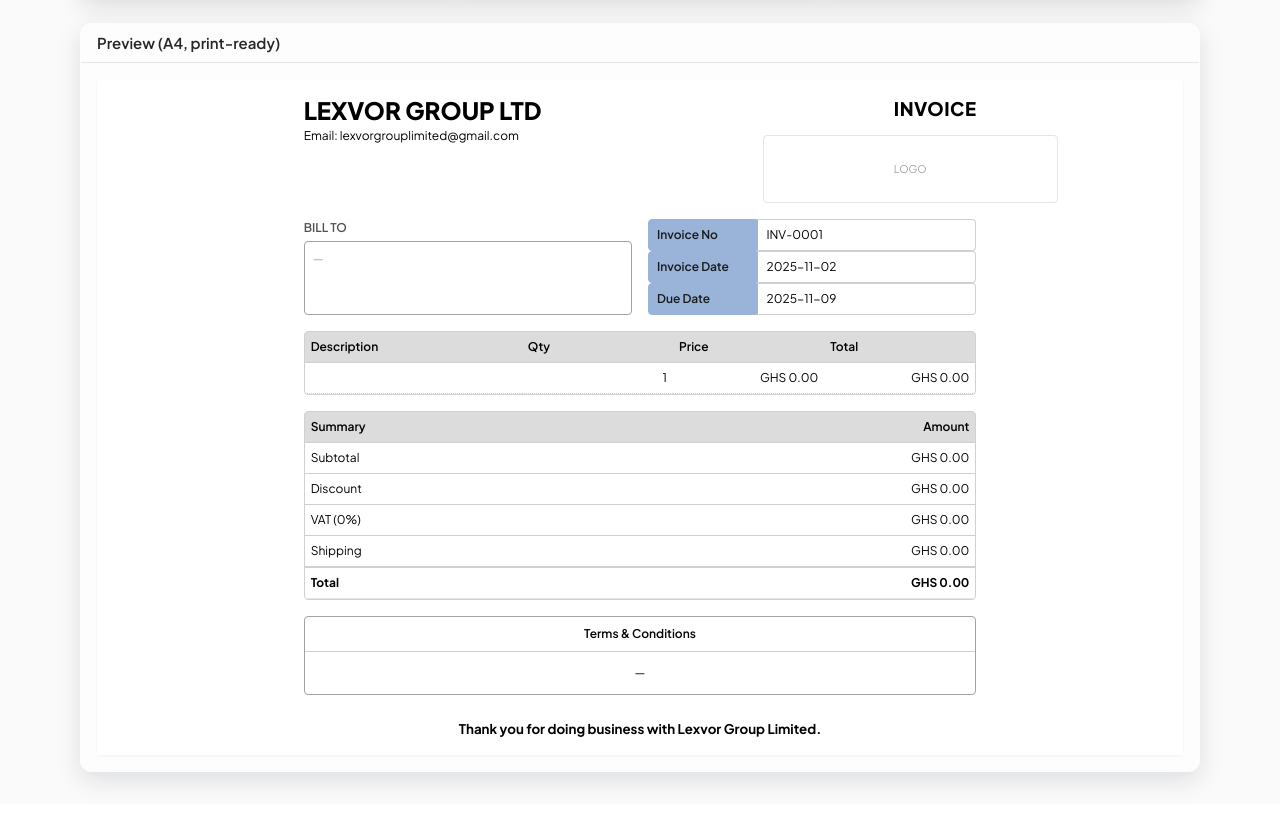
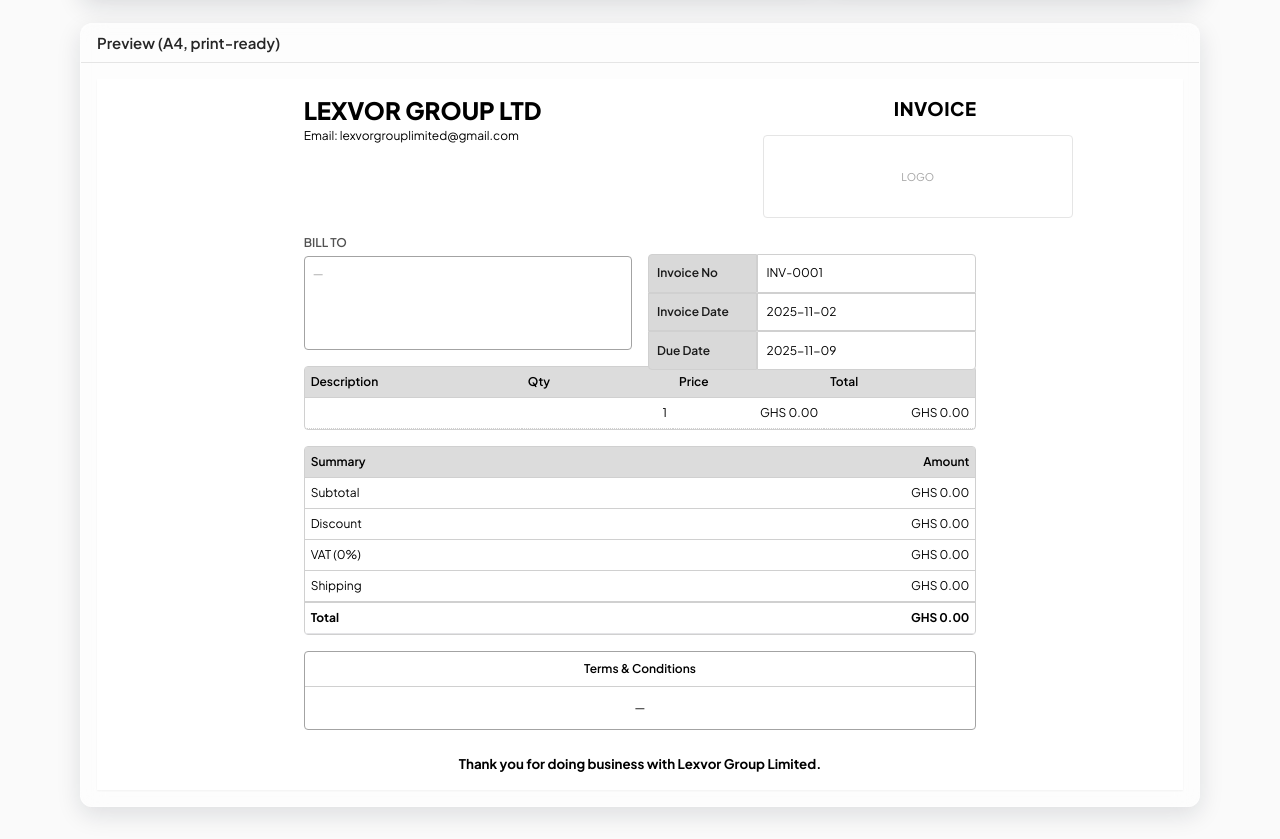
Before and after one commit to dannykalklus-wq/Invoice-App, a Next.js app: page / in a window 1280 px wide. Shown: the part 1640-2479 px from the top of the page. Before the commit the page ends 2444 px from the top, so only its background shows below. Built offline with nearby package versions, Linux system fonts and the light colour scheme.

Commit message:
Update page.tsx

```diff
--- a/app/page.tsx
+++ b/app/page.tsx
@@ -64,9 +64,9 @@ const PrintInvoice = React.forwardRef<HTMLDivElement, { invoice: Invoice }>(
     const vat = subTotal * (num(invoice.taxRate)/100);
     const total = subTotal - num(invoice.discount) + vat + num(invoice.shipping);
 
-    const gray = "#d0d0d0";
-    const headerGray = "#d9d9d9";
-    const metaBlue = "#99b3d9";
+    const gridGray = "#d0d0d0";        // borders / lines
+    const headerGray = "#d9d9d9";      // header cells & meta labels (KEEPING GRAY)
+    const billToLabelHeight = 16;      // px height of the “Bill To” label above its box
 
     return (
       <div ref={ref} className="print-area">
@@ -82,23 +82,22 @@ const PrintInvoice = React.forwardRef<HTMLDivElement, { invoice: Invoice }>(
             </div>
             <div className="col-span-4 text-right">
               <div className="text-[14pt] font-extrabold tracking-wide">INVOICE</div>
-              {/* Bigger logo block */}
-              <div className="mt-3 inline-flex items-center justify-center w-[78mm] h-[18mm] border border-neutral-200 rounded">
+              {/* Bigger logo image, aligned with header block */}
+              <div className="mt-3 inline-flex items-center justify-center">
                 {invoice.logoUrl
-                  ? <img src={invoice.logoUrl} alt="Logo" className="h-[16mm] object-contain" />
-                  : <div className="text-[8pt] text-neutral-400">LOGO</div>
+                  ? <img src={invoice.logoUrl} alt="Logo" className="h-[22mm] max-w-[82mm] object-contain" />
+                  : <div className="text-[8pt] text-neutral-400 h-[22mm] w-[82mm] border border-neutral-200 rounded flex items-center justify-center">LOGO</div>
                 }
               </div>
             </div>
           </div>
 
-          {/* BILL TO + META (perfectly aligned, equal height) */}
+          {/* BILL TO + META (aligned: meta starts same top as Bill To box border) */}
           <div className="grid grid-cols-12 gap-4 mt-4 items-stretch">
             {/* Bill To */}
             <div className="col-span-6 h-full flex flex-col">
               <div className="uppercase text-[9pt] font-semibold text-neutral-600 mb-1">Bill To</div>
               <div className="rounded border border-neutral-400 flex-1" style={{ padding: "8px" }}>
-                {/* adaptively hide empty lines to avoid tall blanks */}
                 {(invoice.clientName || invoice.clientAddress || invoice.clientEmail || invoice.clientPhone) ? (
                   <>
                     {invoice.clientName && <div className="text-[9pt] font-semibold">{invoice.clientName}</div>}
@@ -112,8 +111,9 @@ const PrintInvoice = React.forwardRef<HTMLDivElement, { invoice: Invoice }>(
               </div>
             </div>
 
-            {/* Meta tiles */}
-            <div className="col-span-6 h-full">
+            {/* Meta tiles — add a top margin equal to the “Bill To” label height so
+                their first tile top border sits on the same line as the Bill To box top */}
+            <div className="col-span-6 h-full" style={{ marginTop: billToLabelHeight + 4 /* label + 4px gap */ }}>
               <div className="grid grid-rows-3 h-full">
                 {[
                   ["Invoice No", invoice.invoiceNo || "-"],
@@ -122,14 +122,14 @@ const PrintInvoice = React.forwardRef<HTMLDivElement, { invoice: Invoice }>(
                 ].map(([label, val], i) => (
                   <div key={i} className="grid grid-cols-12">
                     <div
-                      className="col-span-4 text-[9pt] font-semibold px-2 py-[6px] rounded-l self-stretch flex items-center"
-                      style={{ background: metaBlue, color: "#1a1a1a", border: `1px solid ${metaBlue}` }}
+                      className="col-span-4 text-[9pt] font-semibold px-2 py-[6px] self-stretch flex items-center"
+                      style={{ background: headerGray, color: "#1a1a1a", border: `1px solid ${gridGray}`, borderRightColor: gridGray, borderTopLeftRadius: i===0?4:0, borderBottomLeftRadius: i===2?4:0 }}
                     >
                       {label}
                     </div>
                     <div
-                      className="col-span-8 text-[9pt] px-2 py-[6px] rounded-r self-stretch flex items-center"
-                      style={{ border: `1px solid ${gray}`, borderLeftColor: metaBlue, background:"#fff" }}
+                      className="col-span-8 text-[9pt] px-2 py-[6px] self-stretch flex items-center"
+                      style={{ border: `1px solid ${gridGray}`, borderLeftColor: gridGray, background:"#fff", borderTopRightRadius: i===0?4:0, borderBottomRightRadius: i===2?4:0 }}
                     >
                       {val}
                     </div>
@@ -139,8 +139,8 @@ const PrintInvoice = React.forwardRef<HTMLDivElement, { invoice: Invoice }>(
             </div>
           </div>
 
-          {/* ITEMS TABLE (consistent color) */}
-          <div className="mt-4 rounded border" style={{ borderColor: gray }}>
+          {/* ITEMS TABLE (consistent gray) */}
+          <div className="mt-4 rounded border" style={{ borderColor: gridGray }}>
             <table className="w-full text-[9pt]" style={{ borderCollapse: "collapse" }}>
               <colgroup>
                 <col />
@@ -151,17 +151,17 @@ const PrintInvoice = React.forwardRef<HTMLDivElement, { invoice: Invoice }>(
               <thead>
                 <tr style={{ background: headerGray }}>
                   {["Description","Qty","Price","Total"].map((h, i)=>(
-                    <th key={i} className="text-left font-semibold" style={{ padding:"6px 6px", borderBottom:`1px solid ${gray}` }}>{h}</th>
+                    <th key={i} className="text-left font-semibold" style={{ padding:"6px 6px", borderBottom:`1px solid ${gridGray}` }}>{h}</th>
                   ))}
                 </tr>
               </thead>
               <tbody>
                 {invoice.items.map((it,i)=>(
                   <tr key={i}>
-                    <td style={{ padding:"6px", borderBottom:`1px dotted ${gray}` }}>{it.description}</td>
-                    <td style={{ padding:"6px", borderBottom:`1px dotted ${gray}`, textAlign:"right" }}>{num(it.qty)}</td>
-                    <td style={{ padding:"6px", borderBottom:`1px dotted ${gray}`, textAlign:"right" }}>{formatMoney(num(it.rate), invoice.currency)}</td>
-                    <td style={{ padding:"6px", borderBottom:`1px dotted ${gray}`, textAlign:"right" }}>
+                    <td style={{ padding:"6px", borderBottom:`1px dotted ${gridGray}` }}>{it.description}</td>
+                    <td style={{ padding:"6px", borderBottom:`1px dotted ${gridGray}`, textAlign:"right" }}>{num(it.qty)}</td>
+                    <td style={{ padding:"6px", borderBottom:`1px dotted ${gridGray}`, textAlign:"right" }}>{formatMoney(num(it.rate), invoice.currency)}</td>
+                    <td style={{ padding:"6px", borderBottom:`1px dotted ${gridGray}`, textAlign:"right" }}>
                       {formatMoney(num(it.qty)*num(it.rate), invoice.currency)}
                     </td>
                   </tr>
@@ -170,13 +170,12 @@ const PrintInvoice = React.forwardRef<HTMLDivElement, { invoice: Invoice }>(
             </table>
           </div>
 
-          {/* BANK + TOTALS ROW (adaptive: hide bank box if empty) */}
+          {/* BANK + TOTALS */}
           <div className="grid grid-cols-12 gap-4 mt-4">
-            {/* Bank Details left (optional) */}
             {invoice.bankDetails ? (
               <div className="col-span-7">
                 <div className="rounded border border-neutral-400 h-full flex flex-col">
-                  <div className="px-3 py-2 text-[9pt] font-semibold uppercase" style={{ borderBottom:`1px solid ${gray}` }}>
+                  <div className="px-3 py-2 text-[9pt] font-semibold uppercase" style={{ borderBottom:`1px solid ${gridGray}` }}>
                     Bank Details
                   </div>
                   <div className="px-3 py-3 text-[9pt] whitespace-pre-wrap flex-1">{invoice.bankDetails}</div>
@@ -184,14 +183,13 @@ const PrintInvoice = React.forwardRef<HTMLDivElement, { invoice: Invoice }>(
               </div>
             ) : null}
 
-            {/* Totals right; span wider if bank box is hidden */}
             <div className={invoice.bankDetails ? "col-span-5" : "col-span-12"}>
-              <div className="rounded border" style={{ borderColor: gray }}>
+              <div className="rounded border" style={{ borderColor: gridGray }}>
                 <table className="w-full text-[9pt]" style={{ borderCollapse:"collapse" }}>
                   <thead>
                     <tr style={{ background: headerGray }}>
-                      <th className="text-left font-semibold" style={{ padding:"6px 6px", borderBottom:`1px solid ${gray}` }}>Summary</th>
-                      <th className="text-right font-semibold" style={{ padding:"6px 6px", borderBottom:`1px solid ${gray}` }}>Amount</th>
+                      <th className="text-left font-semibold" style={{ padding:"6px 6px", borderBottom:`1px solid ${gridGray}` }}>Summary</th>
+                      <th className="text-right font-semibold" style={{ padding:"6px 6px", borderBottom:`1px solid ${gridGray}` }}>Amount</th>
                     </tr>
                   </thead>
                   <tbody>
@@ -202,13 +200,13 @@ const PrintInvoice = React.forwardRef<HTMLDivElement, { invoice: Invoice }>(
                       ["Shipping", num(invoice.shipping)]
                     ].map(([label, val], i)=>(
                       <tr key={i}>
-                        <td style={{ padding:"6px", borderBottom:`1px solid ${gray}` }}>{label}</td>
-                        <td style={{ padding:"6px", borderBottom:`1px solid ${gray}`, textAlign:"right" }}>{formatMoney(num(val), invoice.currency)}</td>
+                        <td style={{ padding:"6px", borderBottom:`1px solid ${gridGray}` }}>{label}</td>
+                        <td style={{ padding:"6px", borderBottom:`1px solid ${gridGray}`, textAlign:"right" }}>{formatMoney(num(val), invoice.currency)}</td>
                       </tr>
                     ))}
                     <tr>
-                      <td className="font-bold" style={{ padding:"6px", borderTop:`2px solid ${gray}` }}>Total</td>
-                      <td className="font-bold" style={{ padding:"6px", borderTop:`2px solid ${gray}`, textAlign:"right" }}>
+                      <td className="font-bold" style={{ padding:"6px", borderTop:`2px solid ${gridGray}` }}>Total</td>
+                      <td className="font-bold" style={{ padding:"6px", borderTop:`2px solid ${gridGray}`, textAlign:"right" }}>
                         {formatMoney(total, invoice.currency)}
                       </td>
                     </tr>
@@ -220,7 +218,7 @@ const PrintInvoice = React.forwardRef<HTMLDivElement, { invoice: Invoice }>(
 
           {/* TERMS (center aligned) */}
           <div className="mt-4 rounded border border-neutral-400 text-center">
-            <div className="px-3 py-2 text-[9pt] font-semibold" style={{ borderBottom:`1px solid ${gray}` }}>
+            <div className="px-3 py-2 text-[9pt] font-semibold" style={{ borderBottom:`1px solid ${gridGray}` }}>
               Terms &amp; Conditions
             </div>
             <div className="px-3 py-3 text-[9pt] whitespace-pre-wrap">
@@ -239,7 +237,7 @@ const PrintInvoice = React.forwardRef<HTMLDivElement, { invoice: Invoice }>(
 );
 PrintInvoice.displayName = "PrintInvoice";
 
-/* =================== Main App (unchanged features) =================== */
+/* =================== Main App (unchanged from your last working version) =================== */
 export default function App() {
   const { dark, setDark } = useTheme();
 
@@ -383,7 +381,7 @@ export default function App() {
   const exportRowToPDF = (invoiceNo: string) => {
     const src = db.find(r => r.invoiceNo === invoiceNo); if (!src) return;
     setPrintInvoiceData({ ...src });
-    setTimeout(()=>{ if (isMobile) exportRowPDFMobile(); else handlePrintRow(); }, 30);
+    setTimeout(()=>{ const ua=/Android|iPhone|iPad|iPod/i.test(navigator.userAgent); if(ua){ exportRowPDFMobile(); } else { handlePrintRow(); } }, 30);
   };
 
   return (
@@ -414,7 +412,12 @@ export default function App() {
           <>
             {/* Actions */}
             <div className="flex flex-wrap gap-2 mb-4">
-              <button className="btn btn-primary" onClick={exportPDF}><Printer className="h-4 w-4 mr-2" /> Export to PDF</button>
+              <button className="btn btn-primary" onClick={()=>{
+                const ua=/Android|iPhone|iPad|iPod/i.test(navigator.userAgent);
+                ua ? exportPDFMobile() : handlePrintDraft();
+              }}>
+                <Printer className="h-4 w-4 mr-2" /> Export to PDF
+              </button>
               <button className="btn" onClick={saveToDB}><Save className="h-4 w-4 mr-2" /> Save to DB</button>
               <button className="btn" onClick={()=>setInvoice(newInvoiceFromProfile(profile, invoice.currency))}><RefreshCcw className="h-4 w-4 mr-2" /> New from Profile</button>
               <label className="btn cursor-pointer"><Upload className="h-4 w-4 mr-2" /> Upload Logo<input type="file" accept="image/*" className="hidden" onChange={onLogoUpload} /></label>
@@ -601,7 +604,7 @@ export default function App() {
                           <td className="px-3 py-2 text-right">
                             <div className="flex justify-end gap-2">
                               <button className="btn-sm btn-ghost-strong" title="View/Edit" onClick={()=>viewToDraft(r.invoiceNo)}><Eye className="h-4 w-4" /></button>
-                              <button className="btn-sm btn-primary" title="Export PDF" onClick={()=>{ setPrintInvoiceData({...r}); setTimeout(()=>{ const ua=/Android|iPhone|iPad|iPod/i.test(navigator.userAgent); if(ua){ /* handled in useEffect chain via exportRowToPDF below */ } }, 0); exportRowToPDF(r.invoiceNo); }}><Printer className="h-4 w-4" /></button>
+                              <button className="btn-sm btn-primary" title="Export PDF" onClick={()=>{ const ua=/Android|iPhone|iPad|iPod/i.test(navigator.userAgent); setPrintInvoiceData({...r}); setTimeout(()=>{ ua ? exportRowPDFMobile() : handlePrintRow(); }, 30); }}><Printer className="h-4 w-4" /></button>
                               <button className="btn-sm btn-danger" title="Delete" onClick={()=>deleteFromDB(r.invoiceNo)}><Trash className="h-4 w-4" /></button>
                             </div>
                           </td>
```
